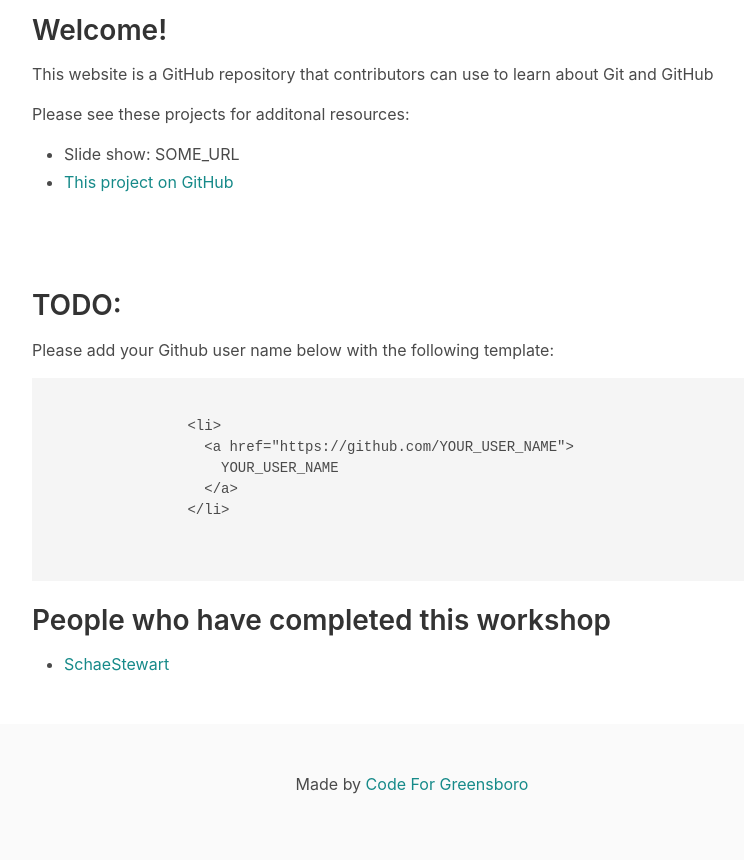
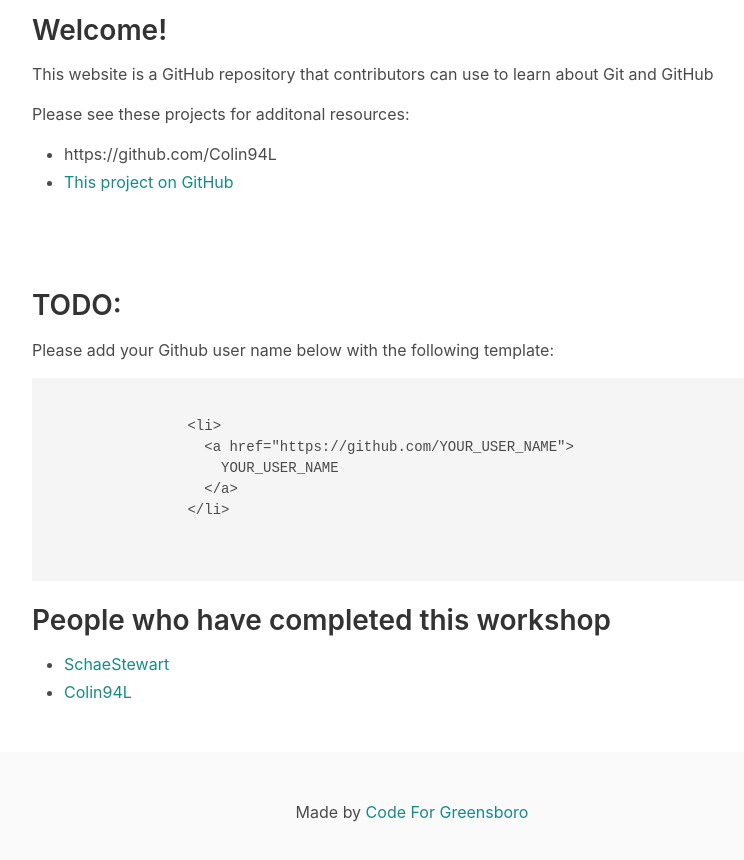
Before and after one commit to codeforgso/github-workshop-site, a website: page index.html in a window 1280 px wide. Shown: the part 496-1356 px from the top of the page, without its empty margins (228-972 px from the left). Drawn offline with Linux system fonts and the light colour scheme.

Commit message:
Add GitHub username

```diff
--- a/index.html
+++ b/index.html
@@ -73,7 +73,7 @@
               </p>
               <!-- TODO: Get these links -->
               <ul>
-                <li>Slide show: SOME_URL</li>
+                <li>https://github.com/Colin94L</li>
                 <li><a href="https://GitHub.com/CodeForGSO/github-workshop-site">This project on GitHub</a></li>
               </ul>
             </div>
@@ -110,6 +110,9 @@
                 <li>
                   <a href="https://github.com/SchaeStewart">SchaeStewart</a>
                 </li>
+                <li>
+                  <a href="https://github.com/Colin94L">Colin94L</a>
+                </li>
                 <!-- Add the above line below here -->
               </ul>
             </div>
```
